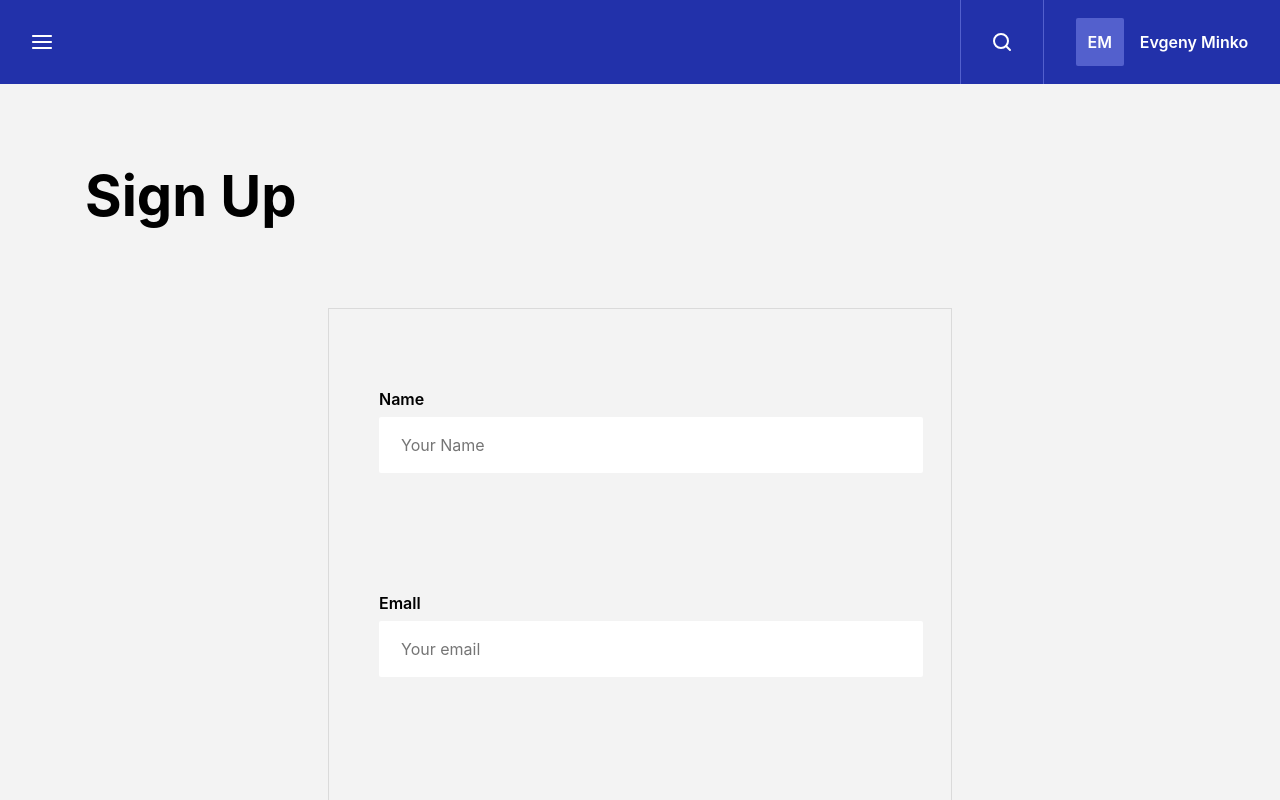
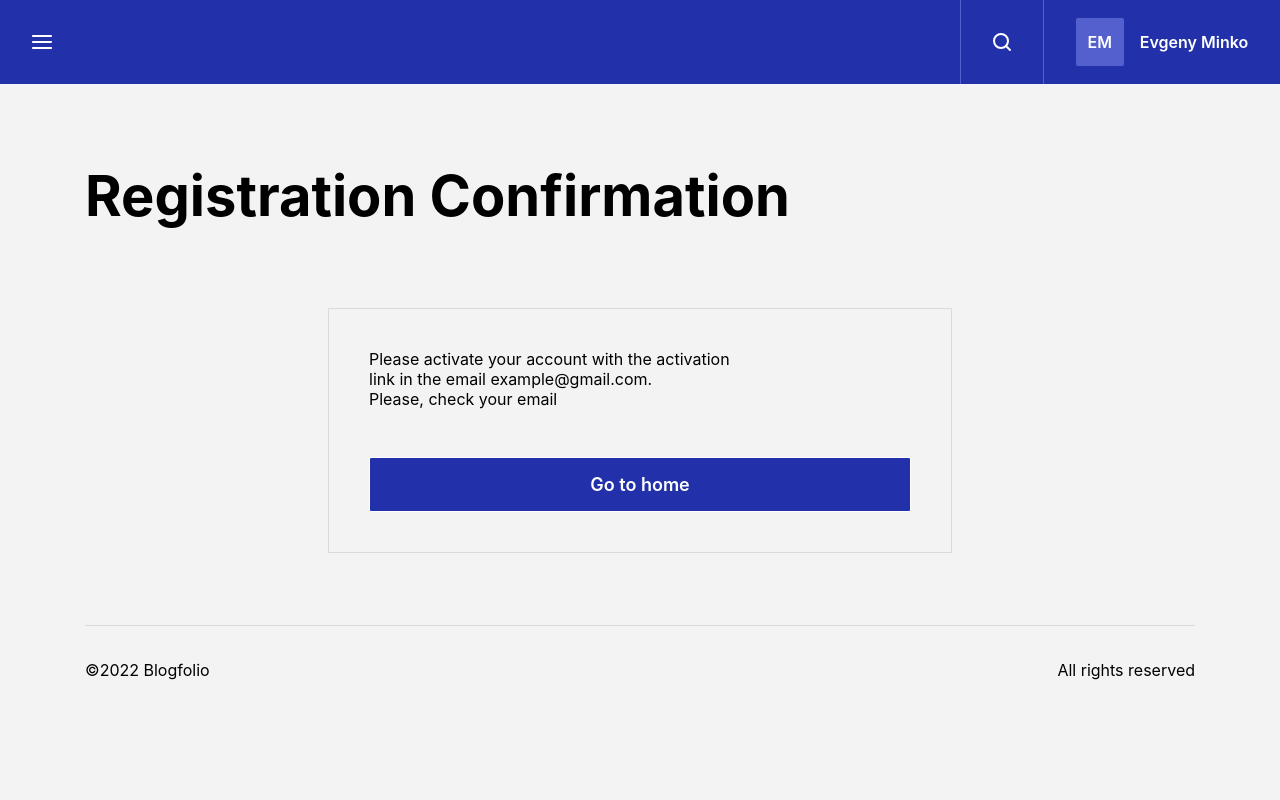
Before and after one commit to Zhenya-by/Blogofolio-TMS, a React (Create React App) app: page / in a window 1280 px wide. Shown: the top 800 px of the page. Built offline with nearby package versions, Linux system fonts and the light colour scheme.

Commit message:
feat: footer sing up

```diff
--- a/src/App.tsx
+++ b/src/App.tsx
@@ -1,4 +1,6 @@
+import { Footer } from "./components/Footer/Footer";
 import { PageTemplate } from "./components/PageTemplate/PageTemplate";
+import { RegistrationConfirm } from "./page/RegistrationConfirm/RegistrationConfirm";
 import { SignUp } from "./page/SignUp/SignUp";
 // import { RegistrationConfirm } from "./pages/RegistrationConfirm/RegistrationConfirm";
 // import { SignUp } from "./pages/SignUp/SignUp";
@@ -9,8 +11,9 @@ export const App = () => {
   return (
     <div>
       <PageTemplate>
-        <SignUp/>
+        <RegistrationConfirm />
         {/* <RegistrationConfirm /> */}
+        <Footer copirate={"©2022 Blogfolio"} text={"All rights reserved"} />
       </PageTemplate>
     </div>
   );
--- a/src/components/Button/Button.scss
+++ b/src/components/Button/Button.scss
@@ -1,5 +1,5 @@
 .button{
-    margin-right: 10px;
+    // margin-right: 10px;
     font-size: 18px;
     font-weight: 600;
     padding: 16px 32px;
--- /dev/null
+++ b/src/components/Footer/Footer.scss
@@ -0,0 +1,19 @@
+.footer__wrapper {
+  // display: flex;
+  // justify-content: space-between;
+  min-height: 92px;
+
+  & .footer__hr {
+    border: 0;
+    height: 1px;
+    margin: 72px 0 0 0;
+    // margin: 72px 0 33px 0;
+    background: #dadada;
+  }
+
+  & .footer__text {
+    padding: 34px 0;
+    display: flex;
+    justify-content: space-between;
+  }
+}
--- /dev/null
+++ b/src/components/Footer/Footer.tsx
@@ -0,0 +1,20 @@
+import { FC } from 'react';
+import './Footer.scss';
+
+interface IFooter {
+    copirate: string;
+    text: string;
+
+}
+
+export const Footer: FC<IFooter> = ({ copirate, text }) => {
+    return (
+        <div className='footer__wrapper'>
+            <hr className='footer__hr'/>
+            <div className='footer__text'>
+                <p className='footer__title'>{copirate}</p>
+                <p className='footer__title'>{text}</p>
+            </div>
+        </div>
+    )
+};
--- a/src/components/Input/Input.scss
+++ b/src/components/Input/Input.scss
@@ -1,8 +1,8 @@
 .input-wrapper {
     position: relative;
     // background-color: #f0f0f0;
-    margin: 20px 0;
-    padding: 20px 10px;
+    // margin: 20px 0;
+    // padding: 20px 10px;
 
     .label {
         display: block;
--- a/src/index.scss
+++ b/src/index.scss
@@ -7,7 +7,7 @@ body {
   }
 
   code {
-    font-family: source-code-pro, Menlo, Monaco, Consolas, 'Courier New',
+    font-family: source-code-pro, Menlo, Monaco, Consolas, 'Courier New', 'Inter',
       monospace;
   }
 
--- /dev/null
+++ b/src/page/RegistrationConfirm/RegistrationConfirm.scss
@@ -0,0 +1,30 @@
+.registration-confirm {
+    // margin: 0 auto;
+    & H1 {
+        margin: 72px 0;
+
+    }
+    & .registration-confirm--cotainer {
+        margin: 0 auto;
+        border: 1px solid #dadada;
+        padding: 40px;
+        max-width: 624px;
+        display: flex;
+        flex-direction: column;
+        justify-content: center;
+    }
+
+    &.registration-confirm--text {
+        margin-bottom: 32px;
+
+        &.bold--link {
+            font-weight: bold;
+        }
+    }
+
+
+
+    & Button {
+        margin-top: 48px;
+    }
+}
--- /dev/null
+++ b/src/page/RegistrationConfirm/RegistrationConfirm.tsx
@@ -0,0 +1,27 @@
+import { FC } from 'react';
+import './RegistrationConfirm.scss';
+import { Typography } from '../../components/Typography/Typography';
+import { Button } from '../../components/Button/Button';
+
+
+export const RegistrationConfirm: FC = () => {
+
+    const handleClickGoHome = () => {
+        console.log('handleClickGoHome');
+
+    }
+
+    return (
+        <div className='registration-confirm'>
+            <Typography content='Registration Confirmation' type='H1' />
+            <div className='registration-confirm--cotainer'>
+                <p className='registration-confirm--text'>
+                    Please activate your account with the activation <br />
+                    link in the email <span className='bold--link'>example@gmail.com</span>. <br />
+                    Please, check your email
+                </p>
+                <Button content='Go to home' type={'primary'} onClick={handleClickGoHome}/>
+            </div>
+        </div>
+    )
+};
--- a/src/page/SignUp/SignUp.tsx
+++ b/src/page/SignUp/SignUp.tsx
@@ -60,7 +60,7 @@ export const SignUp: FC = () => {
                 <Button
                 isDisabled={false}
                 type={'primary'}
-                content={'Шлепни me'}
+                content={'Sign Up'}
                 onClick={handleSubmit}
                 />
                 <p className='sign-up__form-description'>
```
